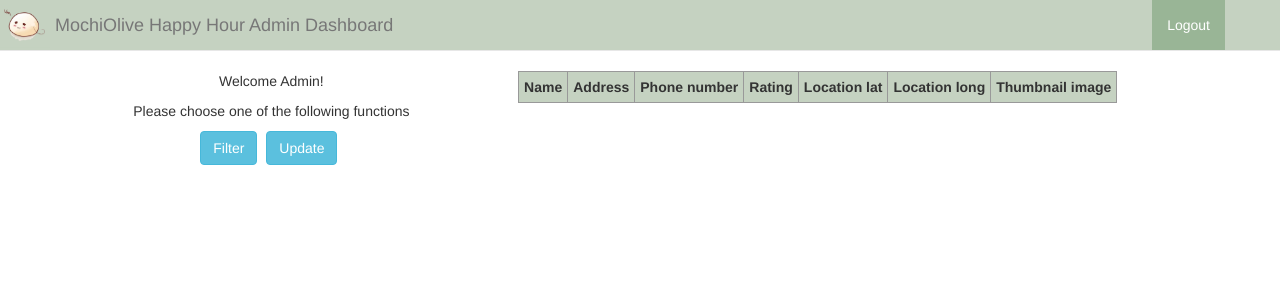
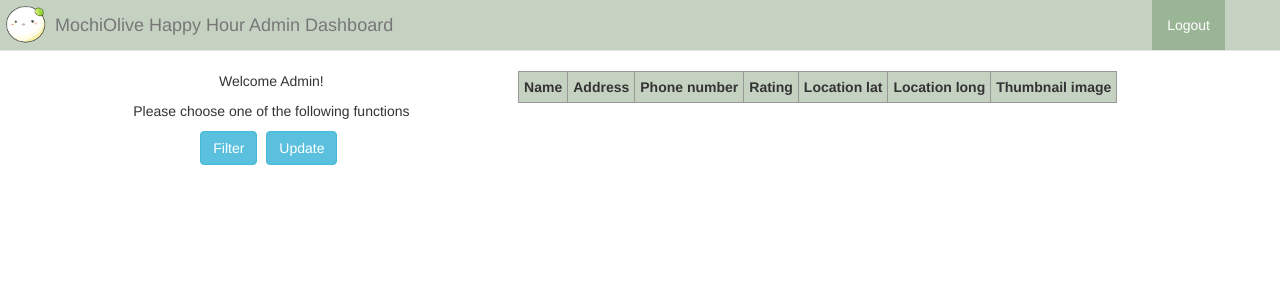
Before and after one commit to olzhang/MochiOlive, a Django app: template happyhour/templates/happyhour/admin_base.html in a window 1280 px wide. Shown: the top 300 px of the page. Run offline with Django 3.2, Linux system fonts and the light colour scheme; the template is opened without the code that fills it, so the values that code supplies are empty; some libraries are stand-ins or nearby versions.

Commit message:
Changing mochi image and updating html

```diff
--- a/happyhour/templates/base.html
+++ b/happyhour/templates/base.html
@@ -7,7 +7,7 @@
     <!-- The above 3 meta tags *must* come first in the head; any other head content must come *after* these tags -->
     <meta name="description" content="">
     <meta name="author" content="">
-    <link rel="icon" href="/static/images/mochi.ico">
+    <link rel="icon" href="/static/images/mochiolive2.ico">
 
     <title>Happy Hour</title>
 
@@ -26,7 +26,7 @@
 
     <!-- Fixed navbar -->
     <nav class="navbar navbar-default navbar-fixed-top mochi-olive-border">
-      <img class="title-image navbar-image" src="/static/images/mochi-navbar.jpg" title="MochiOlive Happy Hour"/>
+      <img class="title-image navbar-image" src="/static/images/mochiolive.png" title="MochiOlive Happy Hour"/>
       <a class="navbar-brand navbar-title" href="#">MochiOlive Happy Hour</a>
       <div class="container">
         <div class="navbar-header">
--- a/happyhour/templates/happyhour/admin_base.html
+++ b/happyhour/templates/happyhour/admin_base.html
@@ -7,7 +7,7 @@
     <!-- The above 3 meta tags *must* come first in the head; any other head content must come *after* these tags -->
     <meta name="description" content="">
     <meta name="author" content="">
-    <link rel="icon" href="/static/images/mochi.ico">
+    <link rel="icon" href="/static/images/mochiolive.ico">
 
     <title>Happy Hour</title>
 
@@ -26,7 +26,7 @@
 
     <!-- Fixed navbar -->
     <nav class="navbar navbar-default navbar-fixed-top mochi-olive-border">
-      <img class="title-image navbar-image" src="/static/images/mochi-navbar.jpg" title="MochiOlive Happy Hour"/>
+      <img class="title-image navbar-image" src="/static/images/mochiolive.png" title="MochiOlive Happy Hour"/>
       <a class="navbar-brand navbar-title" href="#">MochiOlive Happy Hour Admin Dashboard</a>
       <div class="container">
         <div class="navbar-header">
--- a/happyhour/templates/happyhour/login.html
+++ b/happyhour/templates/happyhour/login.html
@@ -3,7 +3,7 @@
 {% if form.errors %}
 <p>Your username and password didn't match. Please try again.</p>
 {% endif %}
-<link rel="icon" href="/static/images/mochi.ico">
+<link rel="icon" href="/static/images/mochiolive.ico">
 <link href="/static/css/bootstrap.css" rel="stylesheet">
 <script src="/static/js/bootstrap.js"></script>
 
```
Also changed, not shown: happyhour/static/images/mochi-navbar.jpg (deleted), happyhour/static/images/mochi.ico (deleted), happyhour/static/images/mochi.jpg (deleted), happyhour/static/images/mochiolive.ico (added), happyhour/static/images/mochiolive.png (added).
